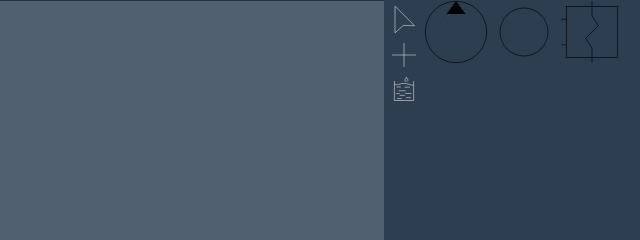
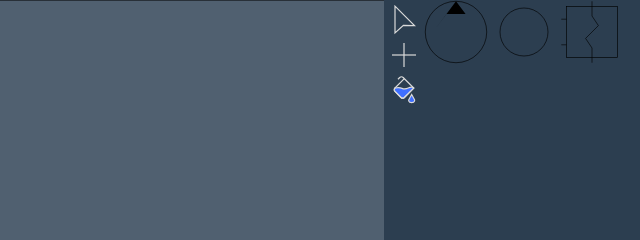
Before and after one commit to Alexgefestion/hydraulics, a plain HTML site: page index.html in a window 1280 px wide. Shown: the top 240 px of the page, 640-1280 px from the left. Drawn offline with Linux system fonts and the light colour scheme.

Commit message:
интерфейс

```diff
--- a/index.html
+++ b/index.html
@@ -44,28 +44,20 @@
 		<div class="tools">
 			<div id="tool0">
 				<svg onClick="setMode(0)" width="10" height="10" viewBox="0 0 100 100">
-					<polygon class="cls-1" points="20 93 20 4 85 69 48 68 20 93"/>
+					<polygon points="20 93 20 4 85 69 48 68 20 93"/>
 				</svg>
 			</div>
 			<div id="tool1">
 				<svg onClick="setMode(1)" width="10" height="10" viewBox="0 0 100 100">
-					<line class="cls-1" x1="50" y1="90" x2="50" y2="10"/>
-					<line class="cls-1" x1="10" y1="50" x2="90" y2="50"/>
+					<line x1="50" y1="90" x2="50" y2="10"/>
+					<line x1="10" y1="50" x2="90" y2="50"/>
 				</svg>
 			</div>
 			<div id="tool2">
 				<svg onClick="setMode(2)" width="10" height="10" viewBox="0 0 100 100">
-					<polyline class="cls-1" points="18 20 18 85 82 85 82 20"/>
-					<path class="cls-1" d="M18,30.64s4.46,1.36,11,1.36,8.31-4,21-4,21.12,6.11,32,6"/>
-					<line class="cls-1" x1="25.03" y1="39.82" x2="39.5" y2="39.82"/>
-					<line class="cls-1" x1="52.13" y1="40.51" x2="69.35" y2="40.51"/>
-					<line class="cls-1" x1="32.26" y1="52.5" x2="56.14" y2="52.5"/>
-					<line class="cls-1" x1="54.08" y1="61.64" x2="75.09" y2="61.64"/>
-					<line class="cls-1" x1="52.93" y1="67.84" x2="35.48" y2="67.84"/>
-					<line class="cls-1" x1="35.48" y1="61.64" x2="24.11" y2="61.64"/>
-					<line class="cls-1" x1="57.06" y1="75.42" x2="73.48" y2="75.42"/>
-					<line class="cls-1" x1="42.37" y1="78.63" x2="26.75" y2="78.63"/>
-					<path class="cls-1" d="M58,7l-5,9s-1.66,5,5,5,5-5,5-5l-5-9Z"/>
+					<path fill="#3f6fff" d="M75.5,65.2l-9.5,17.2s-3.2,9.5,9.5,9.5c12.7,0,9.5-9.5,9.5-9.5l-9.5-17.2Z"/>
+					<path fill="#3f6fff" d="M19.9,43.3c-1.4,1.4-2.3,3.4-2.3,5.7s.9,4.2,2.3,5.7l20,20.2c1.4,1.4,3.4,2.3,5.7,2.3,2.2,0,4.2-.9,5.7-2.3l31.3-31.3s-6-6-18.6,0-16.3,2.7-22.9,0-21.1-.2-21.1-.2Z"/>
+					<path fill="none" d="M51.1,12.1l-31.2,31.2c-1.4,1.4-2.3,3.4-2.3,5.7s.9,4.2,2.3,5.7l20,20.2c1.4,1.4,3.4,2.3,5.7,2.3,2.2,0,4.2-.9,5.7-2.3l31.3-31.3L47.2,8.2c-1.4-1.4-3.4-2.3-5.7-2.3s-4.2.9-5.7,2.3l-5.9,5.9"/>
 				</svg>
 			</div>
 
--- a/style/main.css
+++ b/style/main.css
@@ -61,7 +61,7 @@
 		fill: none;
         stroke: #dadada;
         stroke-miterlimit: 10;
-        stroke-width: 2px;
+        stroke-width: 4px;
 
 	}
 	.addBlock{
```
